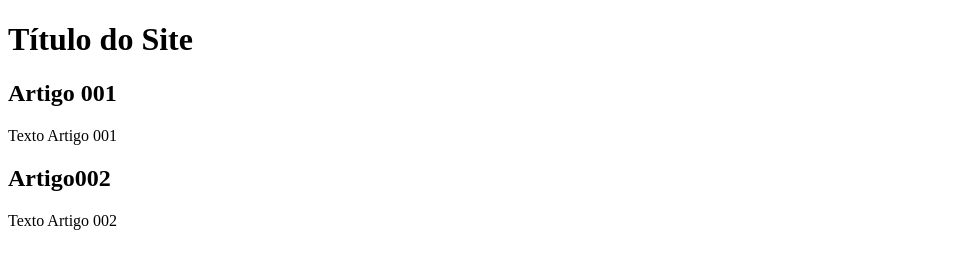
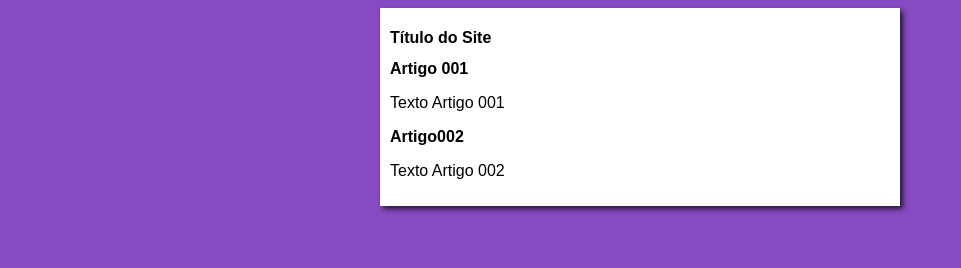
Before and after one commit to Pedruu019/Projeto-site, a plain HTML site: page index.html in a window 1280 px wide. Shown: the whole page, without its empty margins (0-961 px from the left). Drawn offline with Linux system fonts and the light colour scheme.

Commit message:
Iniciação do Design

```diff
--- /dev/null
+++ b/estilos/style.css
@@ -0,0 +1,17 @@
+* {
+    font-family: Arial, Helvetica, sans-serif;
+    font-size: 16px;
+}
+
+body {
+    background-color: rgb(135, 74, 192);
+
+}
+
+main {
+    background-color: white;
+    width: 500px;
+    margin: auto;
+    padding: 10px;
+    box-shadow: 3px 3px 5px rgba(0, 0, 0, 0.719);
+}
--- a/index.html
+++ b/index.html
@@ -5,6 +5,7 @@
     <meta http-equiv="X-UA-Compatible" content="IE=edge">
     <meta name="viewport" content="width=device-width, initial-scale=1.0">
     <title>Título do Site</title>
+    <link rel="stylesheet" href="estilos/style.css">
 </head>
 <body>
     <main>
```
